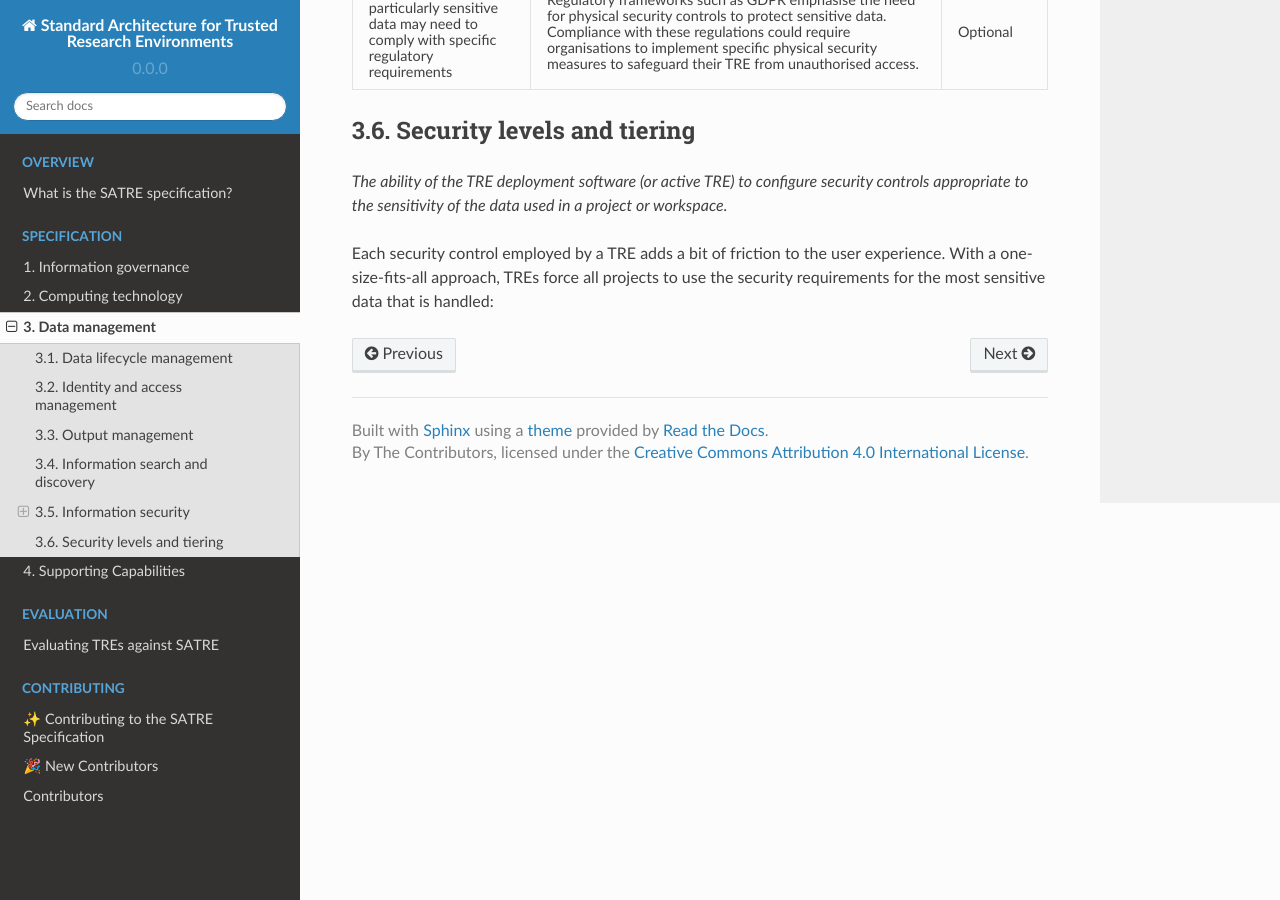
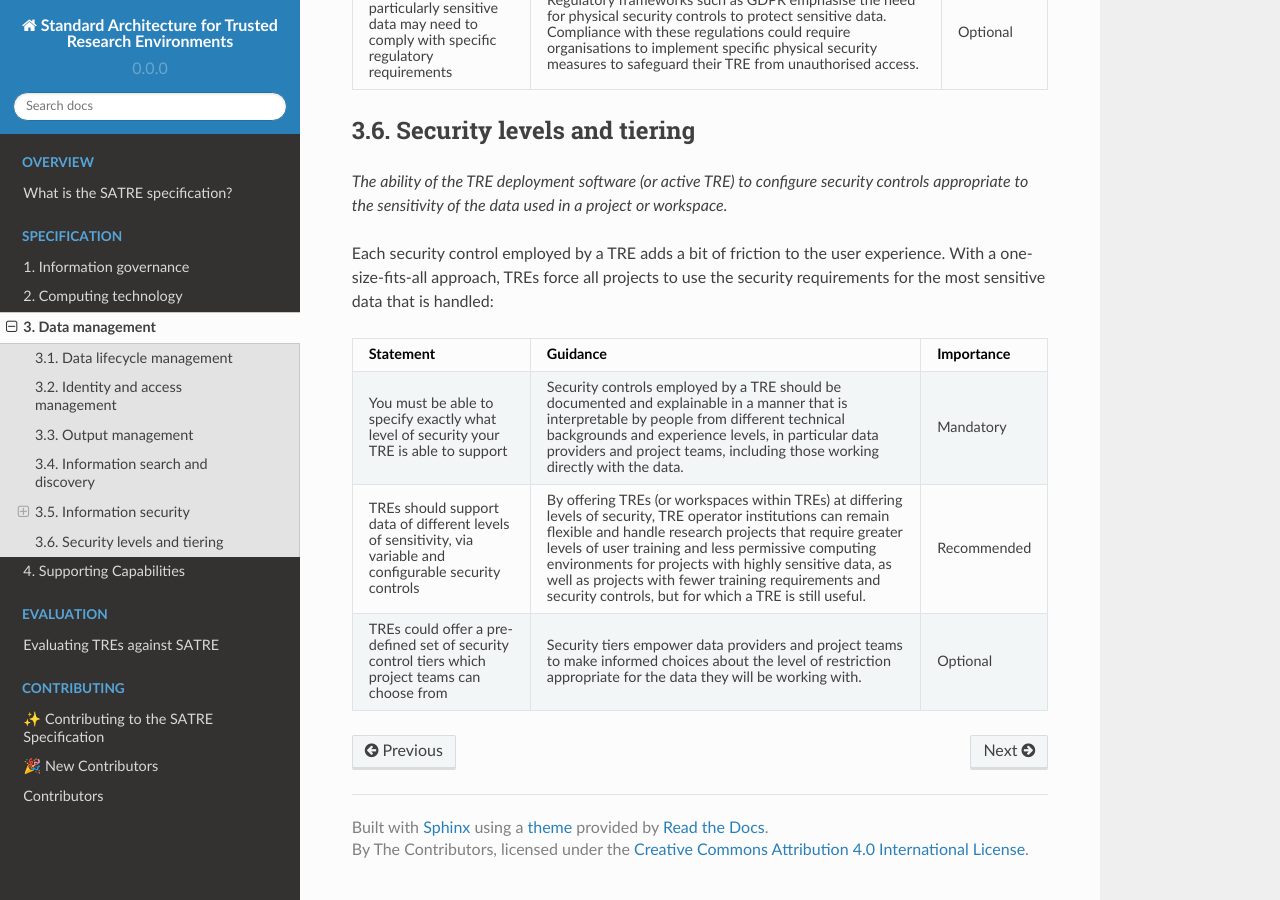
Before and after one commit to sa-tre/satre-specification, a Sphinx documentation site: the page built from docs/source/pillars/data_management.md, in a window 1280 px wide and 900 px high, scrolled down 6170 px. Built offline with Sphinx 7.4.7 and the Read the Docs theme 2.0.0, drawn with Linux system fonts in a browser that asks for light colours.

Commit message:
fin prev commit

```diff
--- a/docs/source/pillars/data_management.md
+++ b/docs/source/pillars/data_management.md
@@ -289,7 +289,7 @@ Each security control employed by a TRE adds a bit of friction to the user exper
 * - Statement
   - Guidance
   - Importance
-* You must be able to specify exactly what level of security your TRE is able to support
+* - You must be able to specify exactly what level of security your TRE is able to support
   - Security controls employed by a TRE should be documented and explainable in a manner that is interpretable by people from different technical backgrounds and experience levels, in particular data providers and project teams, including those working directly with the data.
   - Mandatory
 * - TREs should support data of different levels of sensitivity, via variable and configurable security controls
```
